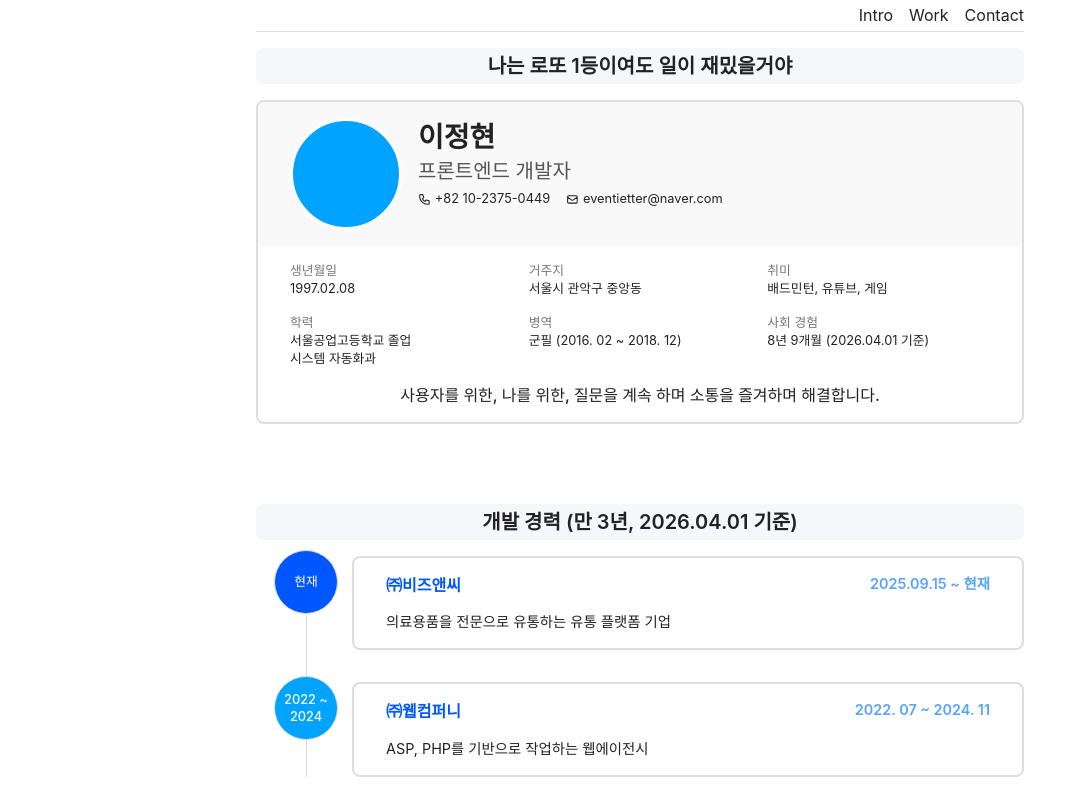
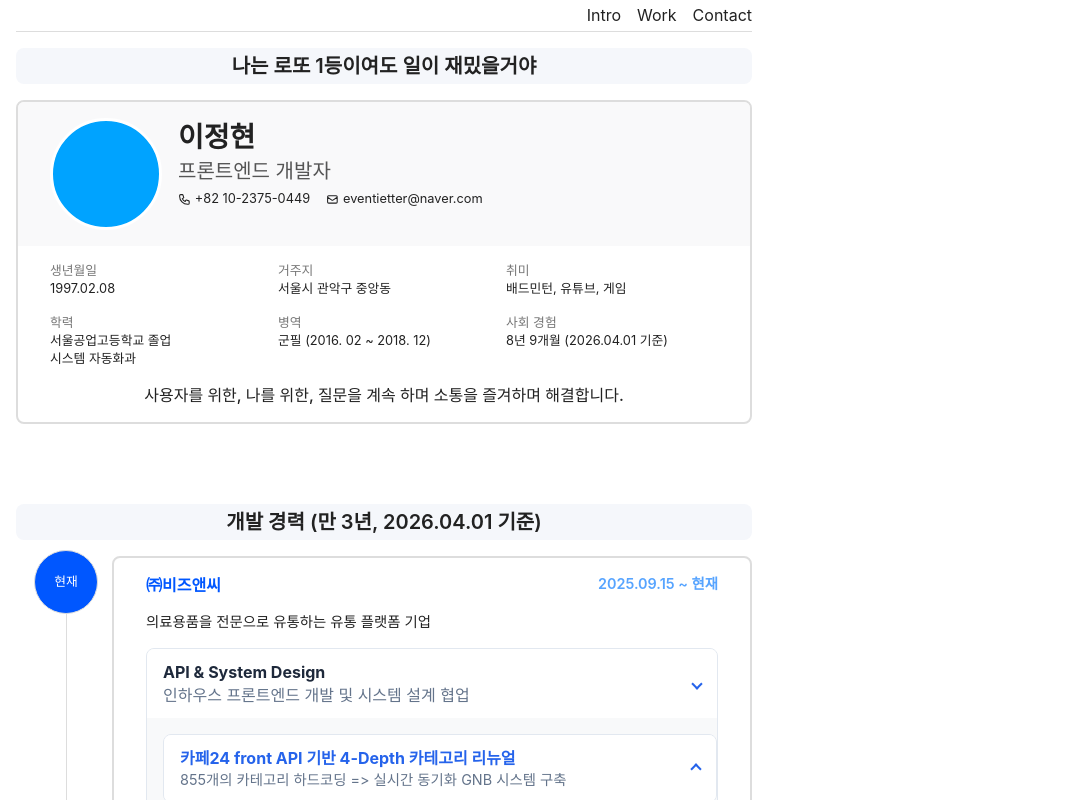
Before and after one commit to 2hyun2/port, a React (Vite) app: page / in a window 1280 px wide. Shown: the top 800 px of the page, without its empty margins (0-1071 px from the left). Built offline with nearby package versions, Linux system fonts and the light colour scheme; a web font is replaced by a local one.

Commit message:
2026.04.01 home ver-01

```diff
--- a/src/App.tsx
+++ b/src/App.tsx
@@ -78,7 +78,7 @@ const App = () => {
         </article>
       </section>
 
-      <section id="experience">
+      <section id="work">
         <h2 className="section-title">개발 경력 (만 3년, 2026.04.01 기준)</h2>
         <article className='now'>
           <div className="company">
@@ -86,6 +86,28 @@ const App = () => {
             <p className="date">2025.09.15 ~ 현재</p>
             <p className="desc">의료용품을 전문으로 유통하는 유통 플랫폼 기업</p>
           </div>
+          {PORTFOLIO_DATA.categories.map((category, index) => (
+            <details open key={index}>
+              <summary>
+                <h3 className="details-title">{category.title}</h3>
+                <h4 className="details-sub-title">{category.description}</h4>
+              </summary>
+
+              {category.projects.map((obj, pIndex) => ( // 상위 index와 겹치지 않게 pIndex로 명명 권장
+                <details className='details-obj' key={pIndex}>
+                  <summary>
+                    <h4 className="obj-title">{obj.title}</h4>
+                    <h5 className="obj-sub-title">{obj.summary}</h5>
+                  </summary>
+                  <ul className='details-desc'>
+                    {obj.details.map((desc, dIndex) => (
+                      <li key={dIndex}>{desc}</li>
+                    ))}
+                  </ul>
+                </details>
+              ))}
+            </details>
+          ))}
         </article>
         <article className='past'>
           <div className="company">
--- a/src/constants/data.ts
+++ b/src/constants/data.ts
@@ -20,7 +20,7 @@ export const PORTFOLIO_DATA = {
           summary: "유동적인 배송 가능 지역 데이터를 관리하기 위해 구글 스프레드시트를 DB로 활용한 검색 모듈 개발",
           details: [
             "fetch api를 사용 외부 CSV 데이터 소스 로드 및 동기화",
-            "'\n', ','를 기준으로 배열화 및 공백을 기준으로 한 배열화 ex: '서울 강남구 역삼동' => ['서울', '강남구', '역삼동']",
+            "'공백', '쉼표'를 기준으로 배열화 및 공백을 기준으로 한 배열화 ex: '서울 강남구 역삼동' => ['서울', '강남구', '역삼동']",
             "주소를 | 로 엮어 고유한 Key를 만들어 Prefix Indexing 데이터 생성",
             "운영팀에서 개발팀에 의한 데이터 업로드가 아닌 스스로 업데이트 가능한 생태계 조성"
           ]
--- a/src/index.css
+++ b/src/index.css
@@ -12,6 +12,8 @@ body {
   line-height: 1.4;
   color: #222;
 }
+
+* { word-break: keep-all; }
 
 :root {
         --max-wd: 48rem;
@@ -55,15 +57,24 @@ body {
         --status-b1: #57A4FF;
         --status-b2: #57A4FFCC;
         --status-b3: #DAF2FF;
+
+      --bg-depth-1: #ffffff;
+      --bg-depth-2: #f8f9fa;
+      --bg-depth-3: #f1f3f5;
+
+      --point-color: #2563eb;
+      --text-main: #1e293b;
+      --text-sub: #64748b;
+      --stroke: #e2e8f0;
 }
 
-#root { width: clamp(0px, 100%, var(--max-wd)); margin: 0 auto; }
+#root { width: clamp(0px, 100%, var(--max-wd)); padding: 0 1rem 4rem; margin: 0 auto 0 0; }
 
 nav { position: sticky; top: 0; z-index: 50; height: 2rem; width: clamp(0px, 100%, var(--max-wd)); text-align: right; background-color: rgba(255, 255, 255, 0.1); backdrop-filter: blur(0.25rem); border-bottom: 1px solid #ddd; padding: 0.25rem 0; }
 nav .logo { font-size: 1.5rem; color: #f5f5f5; font-weight: 700; }
 nav > ul { display: inline-flex; gap: 1rem; align-items: center; }
 
-section { }
+section { scroll-margin-top: 2rem; }
 section + section { margin: 4rem 0 0; }
 
 .section-title { font-size: 1.25rem; font-weight: 600; text-align: center; background-color: var(--bg2); border-radius: 0.5rem; padding: 0.25rem; margin: 1rem auto; }
@@ -90,17 +101,61 @@ article.non-padding { padding: 0; }
 .intro-content .intro-introduce > ul li p { }
 .intro-content .intro-introduce > ul li.mind { flex: 1 1 100%; font-size: 1rem; font-weight: 500; text-align: center; }
 
-#experience { position: relative; overflow: hidden; }
-#experience article { position: relative; width: calc(100% - 6rem); margin-left: auto; overflow: initial; }
-#experience article + article { margin-top: 2rem; }
-#experience article::before { position: absolute; content: ''; top: 0; left: -3rem; bottom: -3rem; width: 1px; background-color: var(--stroke4); }
-#experience article::after { position: absolute; content: ''; top: 0; left: -3rem; z-index: 10; width: 4rem; aspect-ratio: 1/1; display: flex; align-items: center; justify-content: center; font-size: 0.8rem; color: #fff; font-weight: 500; text-align: center; background-color: var(--pri6); border: 1px solid var(--stroke4); border-radius: 50%; transform: translate(-50%, -0.5rem); }
-#experience article.now::after { content: '현재'; background-color: var(--pri1); }
-#experience article.past::after { content: '2022 ~ 2024'; background-color: var(--pri2); }
-#experience article.na::after { content: 'N/A'; background-color: var(--pri3); }
+#work { position: relative; overflow: hidden; }
+#work article { position: relative; width: calc(100% - 6rem); margin-left: auto; overflow: initial; }
+#work article + article { margin-top: 2rem; }
+#work article::before { position: absolute; content: ''; top: 0; left: -3rem; bottom: -3rem; width: 1px; background-color: var(--stroke4); }
+#work article::after { position: absolute; content: ''; top: 0; left: -3rem; z-index: 10; width: 4rem; aspect-ratio: 1/1; display: flex; align-items: center; justify-content: center; font-size: 0.8rem; color: #fff; font-weight: 500; text-align: center; background-color: var(--pri6); border: 1px solid var(--stroke4); border-radius: 50%; transform: translate(-50%, -0.5rem); }
+#work article.now::after { content: '현재'; background-color: var(--pri1); }
+#work article.past::after { content: '2022 ~ 2024'; background-color: var(--pri2); }
+#work article.na::after { content: 'N/A'; background-color: var(--pri3); }
 
-#experience article .company { display: flex; flex-wrap: wrap; gap: 1rem; justify-content: space-between; font-size: 90%; }
-#experience article .company .title { color: var(--pri1); font-size: 1rem; font-weight: 600; transition: all ease 0.3s; }
-#experience article .company .title:hover { color: var(--pri3); }
-#experience article .company .date { color: var(--pri4); font-weight: 600; }
-#experience article .company .desc { width: 100%; }
+#work article .company { display: flex; flex-wrap: wrap; gap: 1rem; justify-content: space-between; font-size: 90%; }
+#work article .company .title { color: var(--pri1); font-size: 1rem; font-weight: 600; transition: all ease 0.3s; }
+#work article .company .title:hover { color: var(--pri3); }
+#work article .company .date { color: var(--pri4); font-weight: 600; }
+#work article .company .desc { width: 100%; }
+
+/* details { display: block; color: var(--typo4); background-color: var(--status-b3); padding: 0 0 0.5rem; margin: 1rem; margin-right: 0; transition: all ease 0.3s; }
+details summary { position: relative; padding: 0.5rem 2rem 0.5rem 1rem; cursor: pointer; }
+details summary::after { position: absolute; content: ''; top: 50%; right: 1rem; width: 0.5rem; height: 0.5rem; border-right: 2px solid #333; border-bottom: 2px solid #333; transform: translateY(-50%) rotate(-135deg); transition: transform 0.3s ease; }
+
+details[open] > details + details { margin-top: 1rem; }
+details[open] > summary::after { transform: translateY(-50%) rotate(45deg); }
+
+.details-desc { display: flex; flex-direction: column; gap: 0.25rem; background-color: #fff; padding: 0.5rem 1rem; }
+.details-desc li { position: relative; font-size: 1rem; color: var(--typo2); padding: 0 0 0 0.8rem; }
+.details-desc li::before { position: absolute; content: ''; top: calc(0.5rem * 1.4); left: 0; display: inline-block; width: 0.4rem; aspect-ratio: 1/1; vertical-align: middle; background-color: var(--typo2); border-radius: 50%; transform: translateY(-50%); }
+
+.details-title { font-size: 1.5rem; font-weight: 700; margin: 0 0 0.25rem;}
+.details-sub-title { font-size: 1rem; color: var(--typo5); font-weight: 500; }
+.obj-title { font-size: 1.125rem; color: #fff; font-weight: 700; margin: 0 0 0.25rem;}
+.obj-sub-title { font-size: 1rem; color: #eee; font-weight: 500; } */
+
+summary::-webkit-details-marker { display: none; }
+summary { list-style: none; }
+
+#work details { background-color: var(--bg-depth-2); border: 1px solid var(--stroke); border-radius: 8px; padding: 0; margin: 1rem 0; overflow: hidden; }
+#work details summary {  position: relative; background-color: #fff; padding: 0.75rem 2rem 0.75rem 1rem; cursor: pointer; }
+#work details summary::after { position: absolute; content: ''; top: 50%; right: 1rem; width: 0.5rem; height: 0.5rem; border-right: 2px solid var(--point-color); border-bottom: 2px solid var(--point-color); transform: translateY(-50%) rotate(-135deg); transition: transform 0.3s ease; }
+#work details[open] > summary::after { transform: translateY(-50%) rotate(45deg); }
+
+#work details details { margin: 1rem 0 1rem 1rem; }
+
+details[open] > details.details-obj {
+  background-color: var(--bg-depth-3);
+  margin: 0.75rem 1.5rem; /* 좌우 여백을 주어 공중에 떠 있는 느낌 부여 */
+  border-radius: 6px;
+  border: none;
+}
+
+details.details-obj summary { background-color: var(--bg-depth-1);  border-bottom: none; padding: 1rem; }
+
+.details-desc { background-color: var(--bg-depth-3); padding: 1rem; }
+.details-desc li { position: relative; font-size: 1rem; color: var(--typo2); padding: 0 0 0 0.8rem; }
+.details-desc li::before { position: absolute; content: ''; top: calc(0.5rem * 1.4); left: 0; display: inline-block; width: 0.4rem; aspect-ratio: 1/1; vertical-align: middle; background-color: var(--typo2); border-radius: 50%; transform: translateY(-50%); }
+
+.details-title { color: var(--text-main); font-weight: 700; }
+.details-sub-title { color: var(--text-sub); }
+.obj-title { color: var(--point-color); font-weight: 700; }
+.obj-sub-title { color: var(--text-sub); font-size: 0.9rem; }
```
Also changed, not shown: 1 other file (tests, documents, lock files or other folders).
